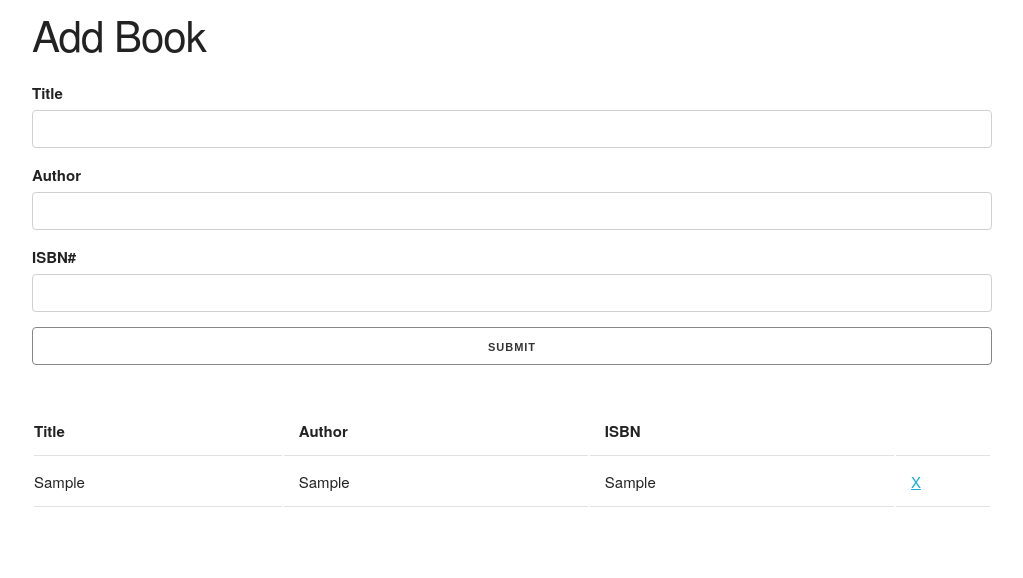
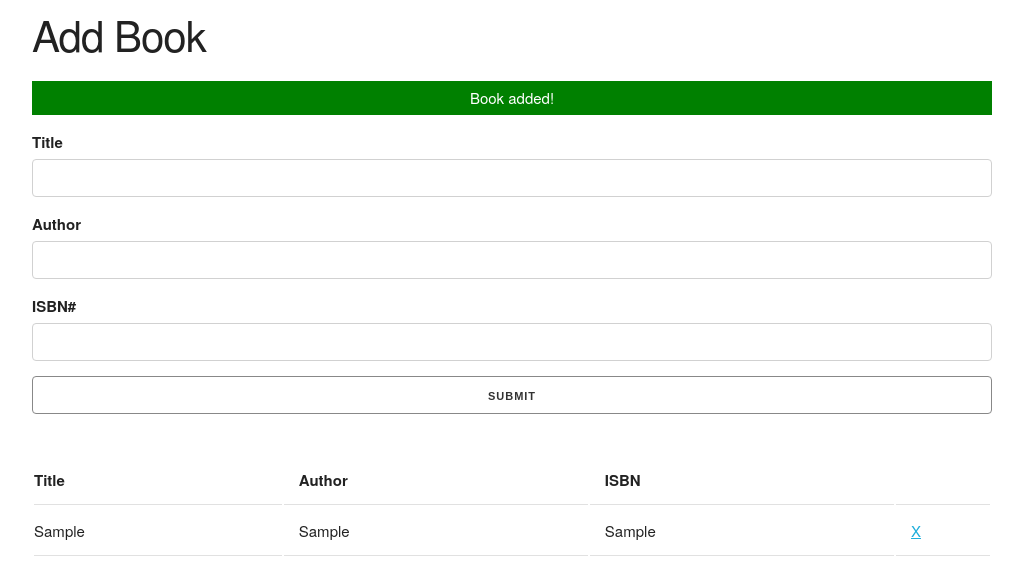
Before and after one commit to nihaltowfiq/book-list-with-OOP, a plain HTML site: page index.html in a window 1280 px wide. Both pictures are taken after typing "Sample", "Sample", "Sample" into the empty fields and a click on the input "Submit". Shown: the whole page, without its empty margins (128-1151 px from the left). Drawn offline with nearby package versions, Linux system fonts and the light colour scheme.

Commit message:
form validation done

```diff
--- a/index.html
+++ b/index.html
@@ -9,6 +9,21 @@
       integrity="sha512-5fsy+3xG8N/1PV5MIJz9ZsWpkltijBI48gBzQ/Z2eVATePGHOkMIn+xTDHIfTZFVb9GMpflF2wOWItqxAP2oLQ=="
       crossorigin="anonymous"
     />
+    <style>
+      .success,
+      .error {
+        color: white;
+        padding: 5px;
+        margin: 5px 0 15px 0;
+        text-align: center;
+      }
+      .success {
+        background: green;
+      }
+      .error {
+        background: red;
+      }
+    </style>
     <title>Book List with OOP</title>
   </head>
   <body>
--- a/js/script.js
+++ b/js/script.js
@@ -30,6 +30,20 @@ class UI {
     document.querySelector("#author").value = "";
     document.querySelector("#isbn").value = "";
   }
+
+  showAlert(message, className) {
+    let div = document.createElement("div");
+    div.className = `alert ${className}`;
+    div.appendChild(document.createTextNode(message));
+
+    let container = document.querySelector(".container");
+    let form = document.querySelector("#bookForm");
+    container.insertBefore(div, form);
+
+    setTimeout(() => {
+      document.querySelector(".alert").remove();
+    }, 3000);
+  }
 }
 
 // add event listener
@@ -41,12 +55,19 @@ function addNewBook(e) {
   let author = document.querySelector("#author").value;
   let isbn = document.querySelector("#isbn").value;
 
-  let book = new Book(title, author, isbn);
+  let ui = new UI();
 
-  let ui = new UI();
-  ui.addToBookList(book);
+  if (title === "" || author === "" || isbn === "") {
+    ui.showAlert("Please fill all the fields!", "error");
+  } else {
+    let book = new Book(title, author, isbn);
 
-  ui.clearFields();
+    ui.addToBookList(book);
+
+    ui.clearFields();
+
+    ui.showAlert("Book added!", "success");
+  }
 
   e.preventDefault();
 }
```
